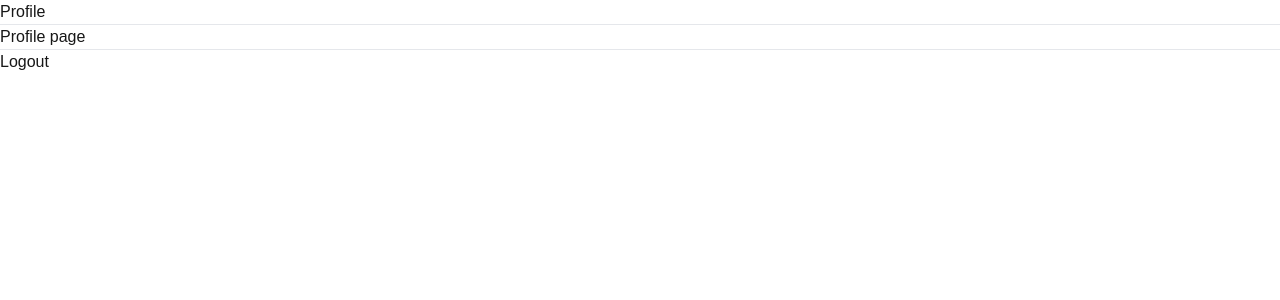
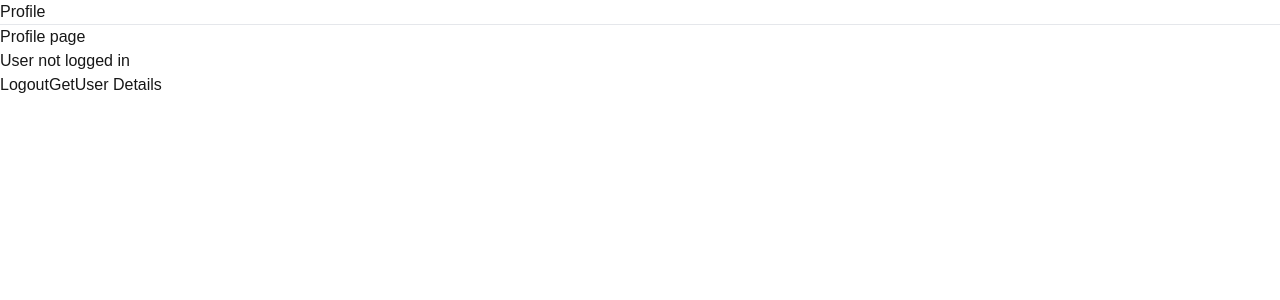
Before and after one commit to Siser-Pratap/next-js, a Next.js app: page /profile in a window 1280 px wide. Shown: the top 300 px of the page. Built offline with nearby package versions, Linux system fonts and the light colour scheme.

Commit message:
Added the profile id rendering section

```diff
--- a/package.json
+++ b/package.json
@@ -21,6 +21,7 @@
     "react-hot-toast": "^2.4.1"
   },
   "devDependencies": {
+    "@types/jsonwebtoken": "^9.0.6",
     "@types/node": "22.5.4",
     "@types/react": "18.3.5",
     "eslint": "^8",
--- a/src/app/api/users/login/route.js
+++ b/src/app/api/users/login/route.js
@@ -11,7 +11,7 @@ export async function POST(req){
     const reqBody = await req.json();
     const {email, password} = reqBody;
 
-    const user = User.findOne({email: email});
+    const user = await User.findOne({email: email});
 
     if(!user){
         return NextResponse.json({message:"User does not exist"}, {status: 404});
@@ -36,6 +36,7 @@ export async function POST(req){
      response.cookies.set("token", token, {
         httpOnly:true,
      })
+    //  console.log(token);
      return response;
 
     }
--- a/src/app/api/users/me/route.js
+++ b/src/app/api/users/me/route.js
@@ -1,12 +1,16 @@
 import { NextResponse } from "next/server";
 import { getDataFromToken } from "../../../helpers/getDataFromToken";
-import {User} from "../../../models/userModel.js";
+import User from "../../../models/userModel";
 
 export async function GET(req){
     try {
 
-        const userId = getDataFromToken(req);
-        const newUser = User.findOne({_id: userId}).select("-password");
+        const id = getDataFromToken(req);
+        console.log(id);
+
+        const newUser = await User.findOne({_id: id}).select("-password");
+        // console.log(newUser);
+
         return NextResponse.json({message:"User found", data:newUser});
 
 
--- a/src/app/helpers/getDataFromToken.js
+++ b/src/app/helpers/getDataFromToken.js
@@ -1,4 +1,5 @@
 //used to get the current user identity
+import jwt from "jsonwebtoken";
 
 
 export const getDataFromToken = (req) => {
@@ -6,8 +7,12 @@ export const getDataFromToken = (req) => {
     try {
 
         const token = req.cookies.get("token")?.value || "";
-        //helps in decodind of token
-        const decodedToken = token.verify(token, process.env.TOKEN_SECRET);
+        // console.log(`Token: ${token}`);
+        //helps in decoding of token
+        const decodedToken = jwt.verify(token, process.env.TOKEN_SECRET);
+        console.log("token is decoded");
+        // console.log(decodedToken);
+        // console.log(decodedToken.id);
         return decodedToken.id;
 
     } catch (error) {
--- a/src/app/profile/page.js
+++ b/src/app/profile/page.js
@@ -8,6 +8,8 @@ import {useRouter} from "next/navigation";
 export default function ProfilePage(){
 
     const router= useRouter();
+
+    const [data, setData] = useState("Nothing");
 
 
     const logout = async() => {
@@ -23,6 +25,14 @@ export default function ProfilePage(){
     }
 
 
+    const getUserDetails = async() => {
+        const res = await axios.get("/api/users/me");
+        console.log(res);
+        console.log(res.data);
+        setData(res.data.data._id);
+    }
+
+
 
 
 
@@ -34,11 +44,15 @@ export default function ProfilePage(){
         <h1>Profile</h1>
         <hr />
         <p>Profile page</p>
-        <hr />
+        <h2 className="p-1 rounded bg-green-500">{data === "Nothing" ? "User not logged in" : <Link href={`/profile/${data}`}>{data}</Link>}</h2>
         <button
         onClick={logout}
         className="bg-blue-500 mt-4 hover:bg-blue-700 text-white font-bold py-2 px-4 rounded"
         >Logout</button>
+        <button
+        onClick={getUserDetails}
+        className="bg-green-800 mt-4 hover:bg-blue-700 text-white font-bold py-2 px-4 rounded"
+        >GetUser Details</button>
           </div>
     )
 }
--- a/src/middleware.js
+++ b/src/middleware.js
@@ -21,7 +21,7 @@ export function middleware(request) {
         console.log('Redirecting to /login because unauthenticated user is on a protected path.');
         return NextResponse.redirect(new URL("/login", request.nextUrl));
     }
-    return NextResponse.next();
+    // return NextResponse.next();
 
 }
 
```
Also changed, not shown: 1 other file (tests, documents, lock files or other folders).
